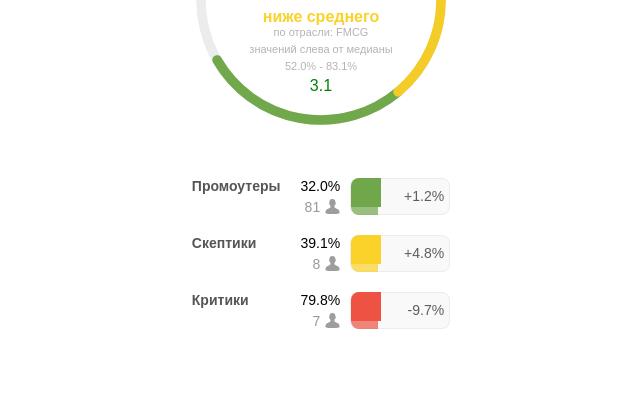
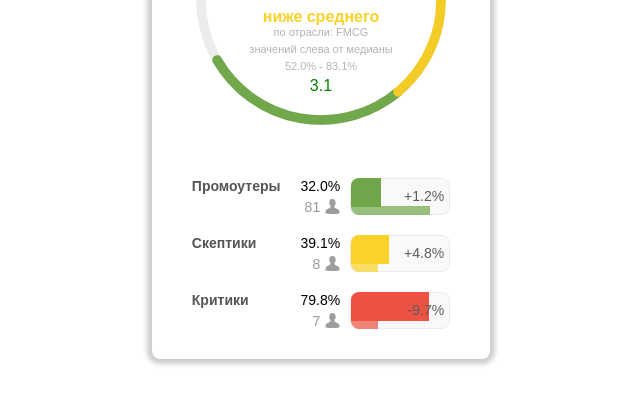
Before and after one commit to Innzare/happy-job-test, a plain HTML site: page index.html in a window 1280 px wide. Shown: the part 304-708 px from the top of the page, without its empty margins (319-959 px from the left). Drawn offline with Linux system fonts and the light colour scheme; files whose address does not match are found by name.

Commit message:
add fixes

```diff
--- a/style.css
+++ b/style.css
@@ -29,6 +29,9 @@
    flex-direction: column;
    justify-content: center;
    align-items: center;
+   padding: 10px;
+   border-radius: 8px;
+   box-shadow: 0 0 5px 5px rgba(0,0,0, 0.2);
 }
 
 .progressbar__track {
@@ -203,6 +206,18 @@ fill: #ff0036;
    border-bottom-left-radius: 8px;
 }
 
+.graphic-load__first.yellow{
+   width: 39.1%;
+}
+
+.graphic-load__first.red{
+   width: 79.8%;
+}
+
+.graphic-load__sec.green{
+   width: 80%;
+}
+
 .graphic-load__first.green, .graphic-load__sec.green{
    background-color: #70A74B;
 }
@@ -214,6 +229,8 @@ fill: #ff0036;
 }
 
 .graphic-load__num {
+   position: relative;
+   z-index: 1;
    font-size: 14px;
    color: #5d5d5d;
 }
```
